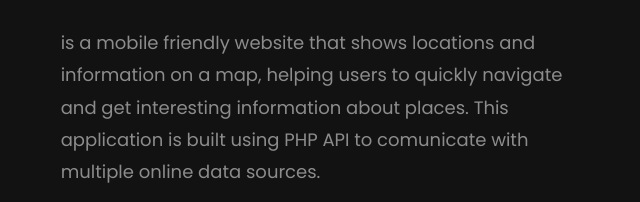
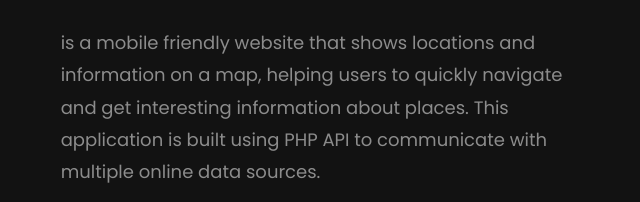
Before and after one commit to anne02550/portfolio, a website: page public/html/portfolio.html in a window 1280 px wide. Shown: the part 509-711 px from the top of the page, 546-1186 px from the left. Drawn offline with Linux system fonts and the light colour scheme; some packages are replaced by stand-ins of ours; files that its build step writes are made by us from their sources; no server answers; files whose address does not match are found by name.

Commit message:
grammar mistake in description

```diff
--- a/public/html/portfolio.html
+++ b/public/html/portfolio.html
@@ -91,7 +91,7 @@
                 <div class="text">
                   <h4 class="subheading">Gazetteer</h4>
                   <h2 class="heading">Gazetteer</h2>
-                  <p>is a mobile friendly website that shows locations and information on a map, helping users to quickly navigate and get interesting information about places. This application is built using PHP API to comunicate with multiple online data sources. </p>
+                  <p>is a mobile friendly website that shows locations and information on a map, helping users to quickly navigate and get interesting information about places. This application is built using PHP API to communicate with multiple online data sources. </p>
                   <p><a href="https://gazetteer.herokuapp.com/" target="_blank">View Project</a></p>
                 </div>
               </div>
```
Also changed, not shown: public/html/index.html (+1 -1 lines).
